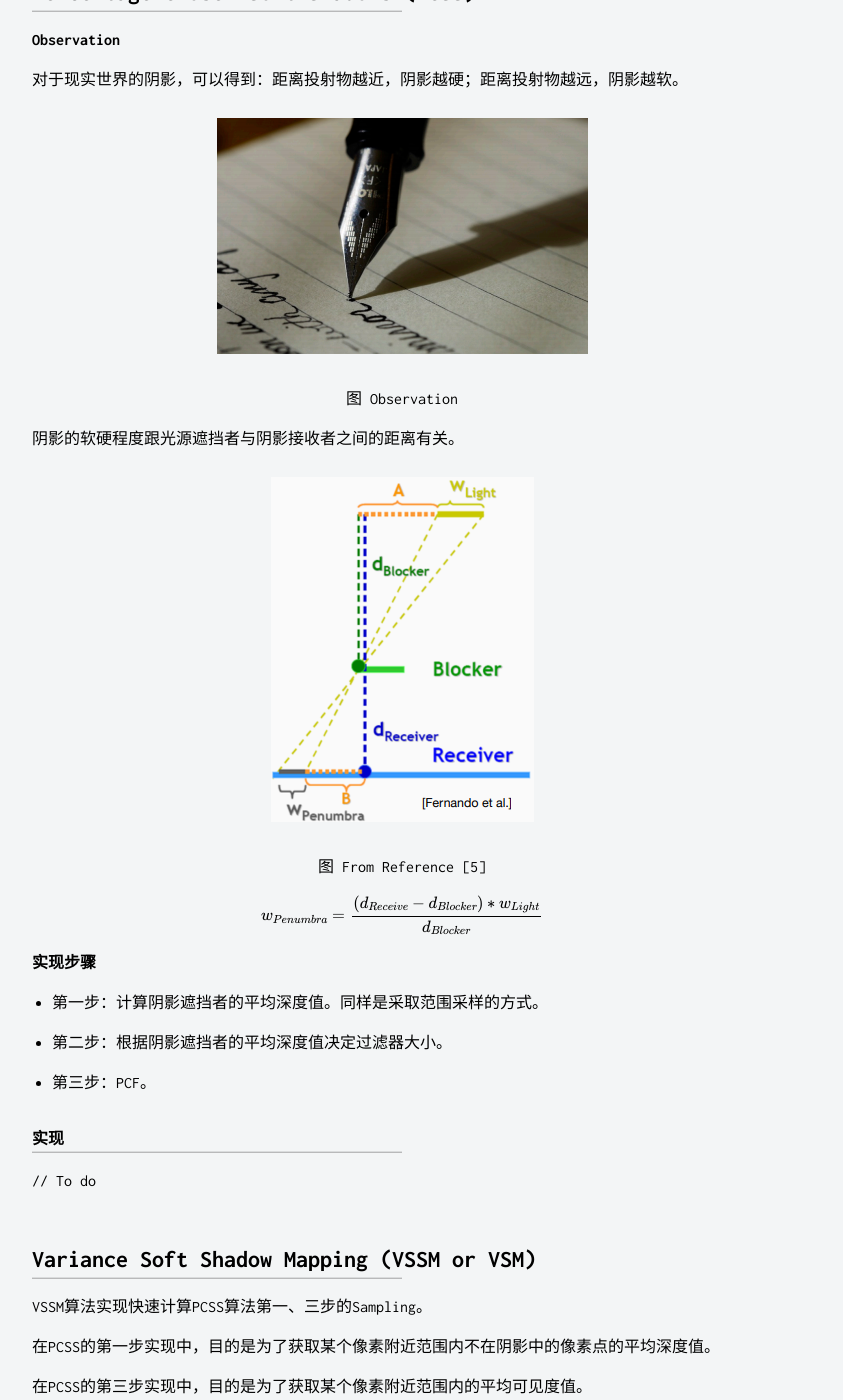
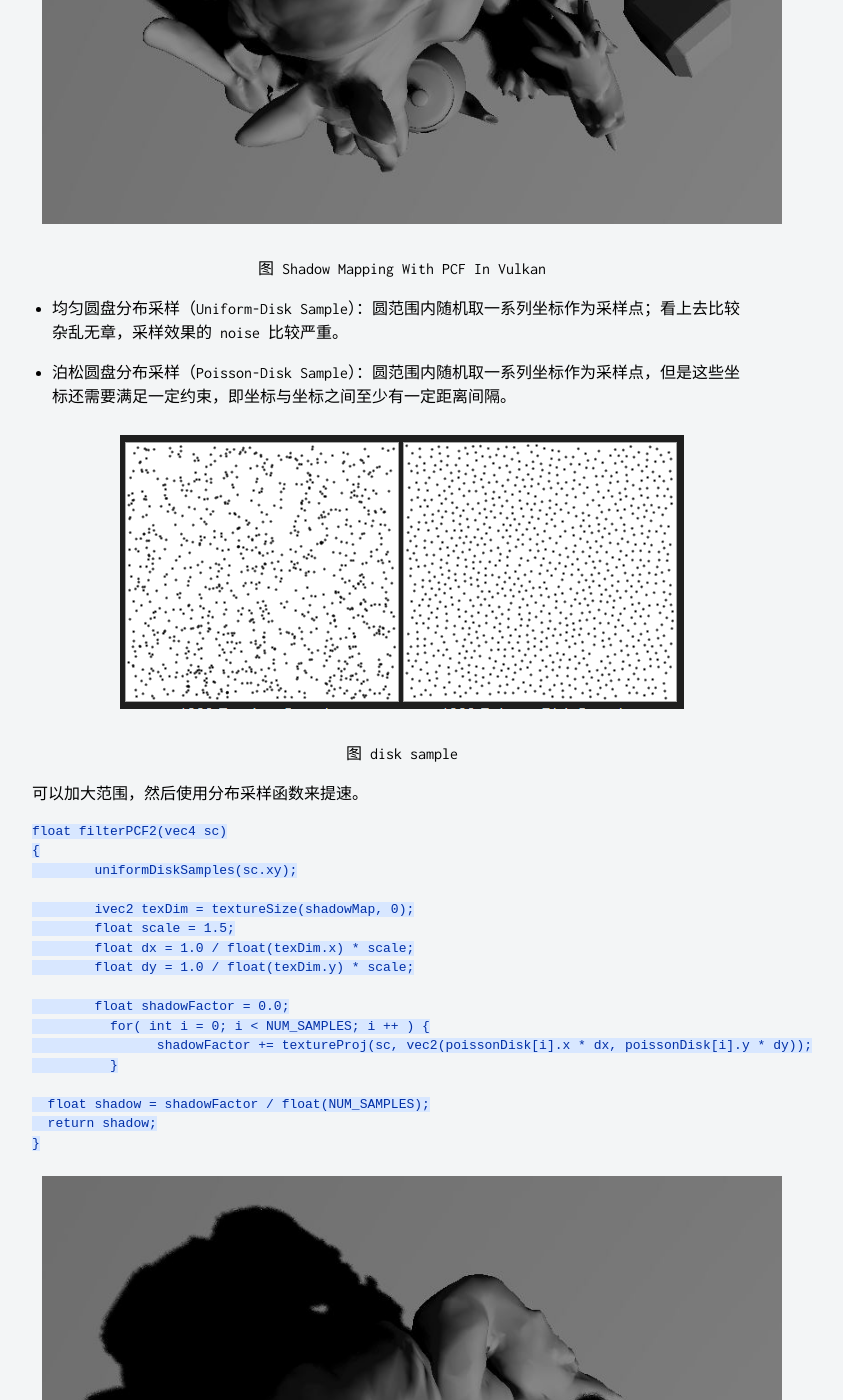
Before and after one commit to chaguake/chaguake.github.io, a Jekyll site: the page built from _posts/2022-04-18-Real Time High Quality Rendering - Shadow Mapping Techniques.md, in a window 1280 px wide and 1400 px high, scrolled down 5908 px. Shown: the whole window, without its empty margins (238-1081 px from the left). Built offline with Jekyll 4.4.1, drawn with Linux system fonts in a browser that asks for light colours; some of the changed text lies outside the part shown.

Commit message:
add note

````diff
--- a/_posts/2022-04-18-Real Time High Quality Rendering - Shadow Mapping Techniques.md
+++ b/_posts/2022-04-18-Real Time High Quality Rendering - Shadow Mapping Techniques.md
@@ -84,7 +84,7 @@ outShadowCoord = ( biasMat * ubo.lightSpace * ubo.model ) * vec4(inPos, 1.0);
 
 ### Second-depth shadow mapping
 
-**基本思想**
+#### 基本思想
 
 在生成阴影贴图时，记录像素点的第一和第二深度值，然后使用两者的平均值记录为该像素点的深度值。
 
@@ -98,7 +98,7 @@ outShadowCoord = ( biasMat * ubo.lightSpace * ubo.model ) * vec4(inPos, 1.0);
 
 众所周知，PCF算法用于抗锯齿。
 
-**基本思想**
+### 基本思想
 
 查询当前像素点周围像素点的深度值，平均得到当前像素点的最终深度值。
 
@@ -107,7 +107,7 @@ outShadowCoord = ( biasMat * ubo.lightSpace * ubo.model ) * vec4(inPos, 1.0);
 <p>图 Soft Shadow Edges via Percentage-Closer Filtering, from gpu gems 3</p>
 </div>
 
-**实现步骤**
+### 实现步骤
 
 * 第一步：对于每个像素点，分别查询其周围（5x5）像素点的深度值，分别与当前像素点的深度值比较，得到可见度值。
 
@@ -144,14 +144,52 @@ float filterPCF(vec4 sc)
 }
 ```
 
+上述代码很简单，对当前像素点周围3x3范围求均值。
+
 <div align=center>
 <img src="/enclosures/Shadow Mapping With PCF In Vulkan.JPG"/>
 <p>图 Shadow Mapping With PCF In Vulkan</p>
 </div>
 
+* 均匀圆盘分布采样（Uniform-Disk Sample）：圆范围内随机取一系列坐标作为采样点；看上去比较杂乱无章，采样效果的 noise 比较严重。
+
+* 泊松圆盘分布采样（Poisson-Disk Sample）：圆范围内随机取一系列坐标作为采样点，但是这些坐标还需要满足一定约束，即坐标与坐标之间至少有一定距离间隔。
+
+<div align=center>
+<img src="/enclosures/disk_sample.png"/>
+<p>图 disk sample</p>
+</div>
+
+可以加大范围，然后使用分布采样函数来提速。
+
+```
+float filterPCF2(vec4 sc)
+{
+	uniformDiskSamples(sc.xy);
+
+	ivec2 texDim = textureSize(shadowMap, 0);
+	float scale = 1.5;
+	float dx = 1.0 / float(texDim.x) * scale;
+	float dy = 1.0 / float(texDim.y) * scale;
+
+	float shadowFactor = 0.0;
+	  for( int i = 0; i < NUM_SAMPLES; i ++ ) {
+		shadowFactor += textureProj(sc, vec2(poissonDisk[i].x * dx, poissonDisk[i].y * dy));
+	  }
+
+  float shadow = shadowFactor / float(NUM_SAMPLES);
+  return shadow;
+}
+```
+
+<div align=center>
+<img src="/enclosures/Shadow Mapping With PCF In Vulkan 2.JPG"/>
+<p>图 Shadow Mapping With PCF In Vulkan</p>
+</div>
+
 ## Percentage-Closer Soft Shadows (PCSS)
 
-**Observation**
+### Observation
 
 对于现实世界的阴影，可以得到：距离投射物越近，阴影越硬；距离投射物越远，阴影越软。
 
@@ -171,7 +209,7 @@ $$
 w_{Penumbra} = \frac{(d_{Receive} - d_{Blocker}) * w_{Light}}{d_{Blocker}}
 $$
 
-**实现步骤**
+### 实现步骤
 
 * 第一步：计算阴影遮挡者的平均深度值。同样是采取范围采样的方式。
 
````
Also changed, not shown: enclosures/Shadow Mapping With PCF In Vulkan 2.JPG (added), enclosures/Shadow Mapping With PCF In Vulkan.JPG, enclosures/disk_sample.png (added), enclosures/shadow mapping In Vulkan.JPG.
